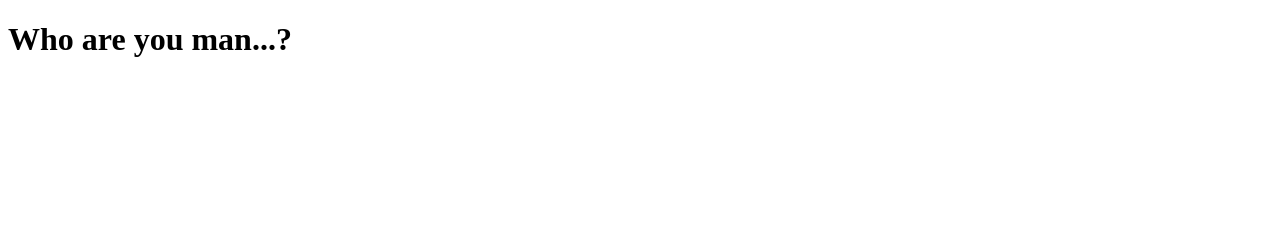
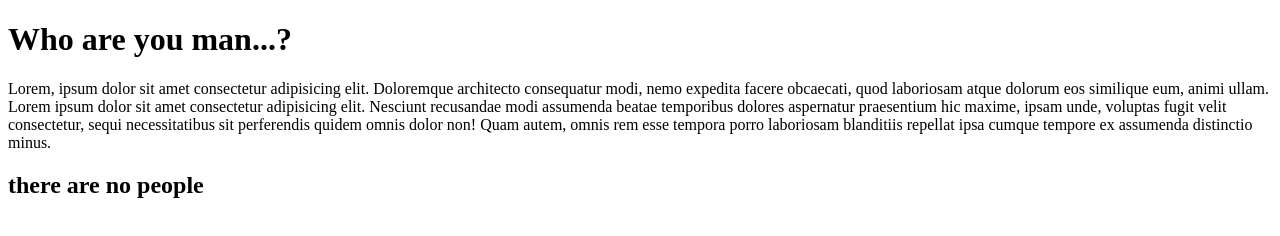
Before and after one commit to jubair29/again-code-repo, a plain HTML site: page index.html in a window 1280 px wide. Drawn offline with Linux system fonts and the light colour scheme.

Commit message:
again again

```diff
--- a/index.html
+++ b/index.html
@@ -7,6 +7,9 @@
 </head>
 <body>
   <h1>Who are you man...?</h1>
+  <p>Lorem, ipsum dolor sit amet consectetur adipisicing elit. Doloremque architecto consequatur modi, nemo expedita facere obcaecati, quod laboriosam atque dolorum eos similique eum, animi ullam. Lorem ipsum dolor sit amet consectetur adipisicing elit. Nesciunt recusandae modi assumenda beatae temporibus dolores aspernatur praesentium hic maxime, ipsam unde, voluptas fugit velit consectetur, sequi necessitatibus sit perferendis quidem omnis dolor non! Quam autem, omnis rem esse tempora porro laboriosam blanditiis repellat ipsa cumque tempore ex assumenda distinctio minus.</p>
+
+  <h2>there are no people</h2>
 
 </body>
 </html>
```
